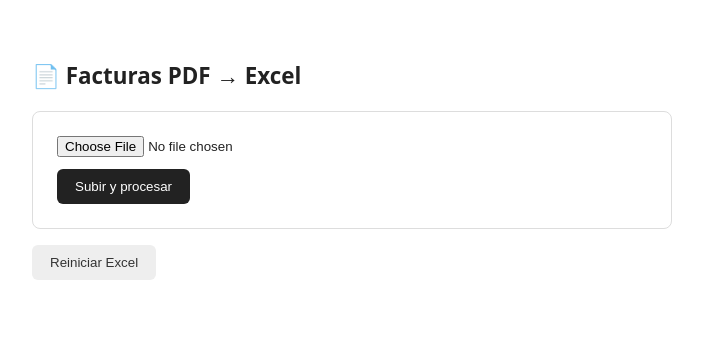
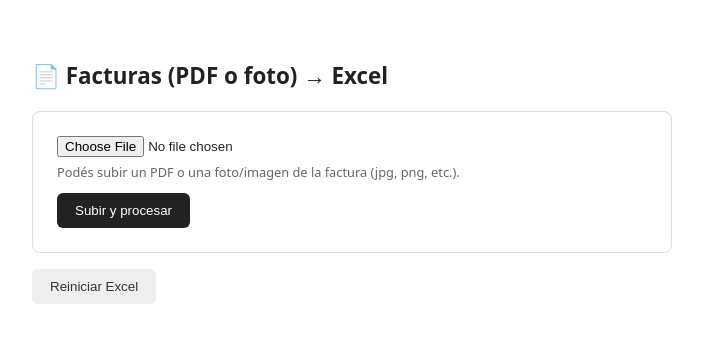
Before and after one commit to MAtucR/PDF-a-excel, a Flask app: page / in a window 1280 px wide. Shown: the top 343 px of the page, without its empty margins (288-991 px from the left). Run offline with Flask 3, Linux system fonts and the light colour scheme.

Commit message:
Agregar soporte para fotos/imágenes de facturas vía OCR (Tesseract)
- ocr_utils.py: convierte imagen -> PDF con capa de texto OCR (reusa el
  pipeline existente de parser.py sin modificarlo)
- app.py: acepta .jpg/.jpeg/.png/.webp/.bmp/.tif además de .pdf
- templates/index.html: input de archivo acepta imágenes
- requirements.txt: agrega pytesseract y Pillow
- README.md: instrucciones de instalación de Tesseract OCR y limitaciones

```diff
--- a/app.py
+++ b/app.py
@@ -2,8 +2,10 @@ import os
 import uuid
 from flask import Flask, request, render_template, send_file, flash, redirect, url_for
 from openpyxl import Workbook, load_workbook
+import pytesseract
 
 from parser import procesar_factura
+from ocr_utils import es_imagen, convertir_imagen_a_pdf_ocr
 
 BASE_DIR = os.path.dirname(os.path.abspath(__file__))
 UPLOAD_DIR = os.path.join(BASE_DIR, "uploads")
@@ -76,15 +78,28 @@ def subir():
         flash("No seleccionaste ningún archivo.")
         return redirect(url_for("index"))
 
-    if not archivo.filename.lower().endswith(".pdf"):
-        flash("El archivo debe ser un PDF.")
+    nombre_lower = archivo.filename.lower()
+    es_pdf = nombre_lower.endswith(".pdf")
+
+    if not es_pdf and not es_imagen(nombre_lower):
+        flash("El archivo debe ser un PDF o una foto/imagen (jpg, jpeg, png, webp, bmp, tif).")
         return redirect(url_for("index"))
 
     nombre_unico = f"{uuid.uuid4().hex[:8]}_{archivo.filename}"
-    ruta_pdf = os.path.join(UPLOAD_DIR, nombre_unico)
-    archivo.save(ruta_pdf)
+    ruta_original = os.path.join(UPLOAD_DIR, nombre_unico)
+    archivo.save(ruta_original)
 
     try:
+        if es_pdf:
+            ruta_pdf = ruta_original
+        else:
+            # Es una foto/imagen: primero la convertimos en un PDF con OCR
+            # (imagen + texto reconocido superpuesto) y de ahí en más se
+            # procesa exactamente igual que cualquier otro PDF.
+            nombre_base = os.path.splitext(nombre_unico)[0]
+            ruta_pdf = os.path.join(UPLOAD_DIR, f"{nombre_base}_ocr.pdf")
+            convertir_imagen_a_pdf_ocr(ruta_original, ruta_pdf)
+
         resultado = procesar_factura(ruta_pdf)
         agregar_factura_a_excel(archivo.filename, resultado)
         campos_vacios = [k for k, v in resultado["cabecera"].items() if v is None]
@@ -92,8 +107,13 @@ def subir():
             flash(f"Factura cargada, pero no se pudieron detectar estos campos: {', '.join(campos_vacios)}")
         else:
             flash(f"Factura '{archivo.filename}' procesada correctamente ({len(resultado['items'])} ítems detectados).")
+    except pytesseract.TesseractNotFoundError:
+        flash(
+            "No se encontró el programa Tesseract OCR instalado en el sistema. "
+            "Revás la sección 'OCR para fotos/imágenes' en el README para instalarlo."
+        )
     except Exception as e:
-        flash(f"Error procesando el PDF: {e}")
+        flash(f"Error procesando el archivo: {e}")
 
     return redirect(url_for("index"))
 
--- /dev/null
+++ b/ocr_utils.py
@@ -0,0 +1,65 @@
+"""
+Convierte fotos/imágenes de facturas (jpg, png, etc.) en un PDF con una
+capa de texto OCR superpuesta, para poder reusar TAL CUAL el mismo
+pipeline de extracción que ya existe en parser.py para PDFs digitales.
+
+Requiere tener instalado el BINARIO de Tesseract OCR en el sistema
+operativo (no alcanza con el paquete de Python `pytesseract`, que es
+solo un wrapper que llama a ese binario). Ver instrucciones en el
+README, sección "OCR para fotos/imágenes".
+"""
+import pytesseract
+from PIL import Image, ImageOps
+
+# Extensiones de imagen que la app acepta además de .pdf
+EXTENSIONES_IMAGEN = (".jpg", ".jpeg", ".png", ".webp", ".bmp", ".tif", ".tiff")
+
+
+def es_imagen(nombre_archivo: str) -> bool:
+    return nombre_archivo.lower().endswith(EXTENSIONES_IMAGEN)
+
+
+def _preprocesar(imagen: Image.Image) -> Image.Image:
+    """Mejoras básicas para fotos sacadas con el celular:
+
+    - respeta la orientación real (los celulares guardan la rotación
+      como metadato EXIF, no rotando los píxeles)
+    - pasa a escala de grises
+    - sube el contraste automáticamente
+
+    Esto ayuda bastante a la precisión del OCR en fotos que no son
+    perfectas (luz dispareja, celular no perfectamente derecho, etc.).
+    """
+    imagen = ImageOps.exif_transpose(imagen)
+    imagen = imagen.convert("L")
+    imagen = ImageOps.autocontrast(imagen)
+    return imagen
+
+
+def convertir_imagen_a_pdf_ocr(ruta_imagen: str, ruta_pdf_salida: str) -> str:
+    """
+    Toma la ruta de una imagen, le corre OCR y genera en `ruta_pdf_salida`
+    un PDF con la imagen + el texto reconocido superpuesto (un PDF
+    "buscable", con capa de texto invisible sobre la imagen original).
+
+    Ese PDF resultante se pasa directo a `parser.procesar_factura()`,
+    sin tocar nada del resto del pipeline (regex de cabecera, detección
+    de tabla de ítems, etc.).
+    """
+    with Image.open(ruta_imagen) as imagen_original:
+        imagen = _preprocesar(imagen_original)
+
+        try:
+            pdf_bytes = pytesseract.image_to_pdf_or_hocr(
+                imagen, extension="pdf", lang="spa"
+            )
+        except pytesseract.TesseractError:
+            # Si no está instalado el paquete de idioma español
+            # (tesseract-ocr-spa / spa.traineddata), reintentamos con el
+            # idioma por defecto en vez de romper el flujo entero.
+            pdf_bytes = pytesseract.image_to_pdf_or_hocr(imagen, extension="pdf")
+
+    with open(ruta_pdf_salida, "wb") as f:
+        f.write(pdf_bytes)
+
+    return ruta_pdf_salida
--- a/requirements.txt
+++ b/requirements.txt
@@ -1,3 +1,5 @@
 Flask==3.0.3
 pdfplumber==0.11.4
 openpyxl==3.1.5
+pytesseract==0.3.13
+Pillow==10.4.0
--- a/templates/index.html
+++ b/templates/index.html
@@ -13,10 +13,11 @@
         .flash { background: #fff8e1; border: 1px solid #ffe082; padding: 10px 14px; border-radius: 6px; margin-bottom: 14px; font-size: 0.9rem; }
         .actions { display: flex; gap: 10px; margin-top: 16px; }
         a.btn { text-decoration: none; background: #2e7d32; color: white; padding: 10px 18px; border-radius: 6px; }
+        .hint { font-size: 0.8rem; color: #666; margin-top: -6px; margin-bottom: 12px; }
     </style>
 </head>
 <body>
-    <h1>📄 Facturas PDF → Excel</h1>
+    <h1>📄 Facturas (PDF o foto) → Excel</h1>
 
     {% with messages = get_flashed_messages() %}
         {% if messages %}
@@ -28,7 +29,8 @@
 
     <div class="box">
         <form action="/subir" method="post" enctype="multipart/form-data">
-            <input type="file" name="factura" accept="application/pdf" required>
+            <input type="file" name="factura" accept="application/pdf,image/*" required>
+            <div class="hint">Podés subir un PDF o una foto/imagen de la factura (jpg, png, etc.).</div>
             <button type="submit">Subir y procesar</button>
         </form>
     </div>
```
Also changed, not shown: README.md.
